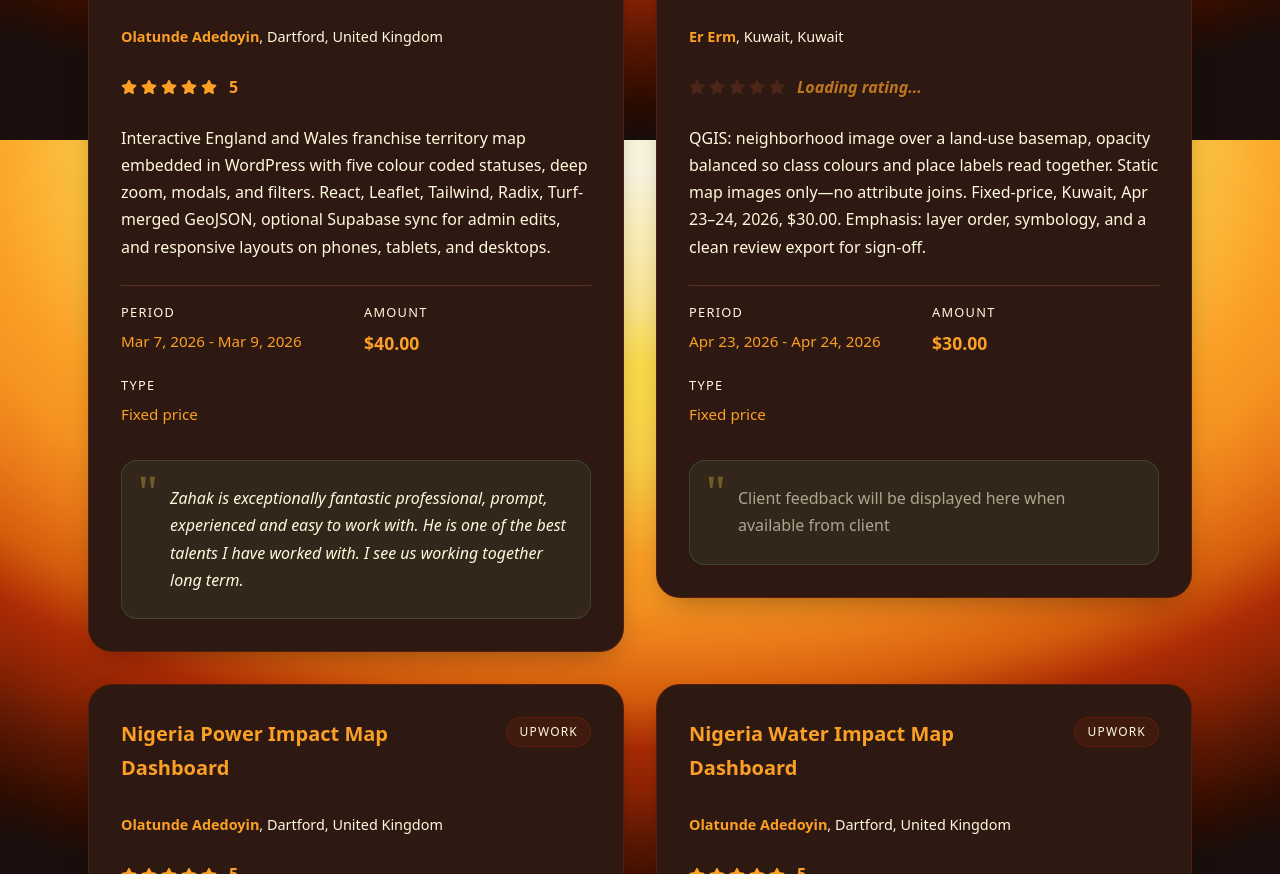
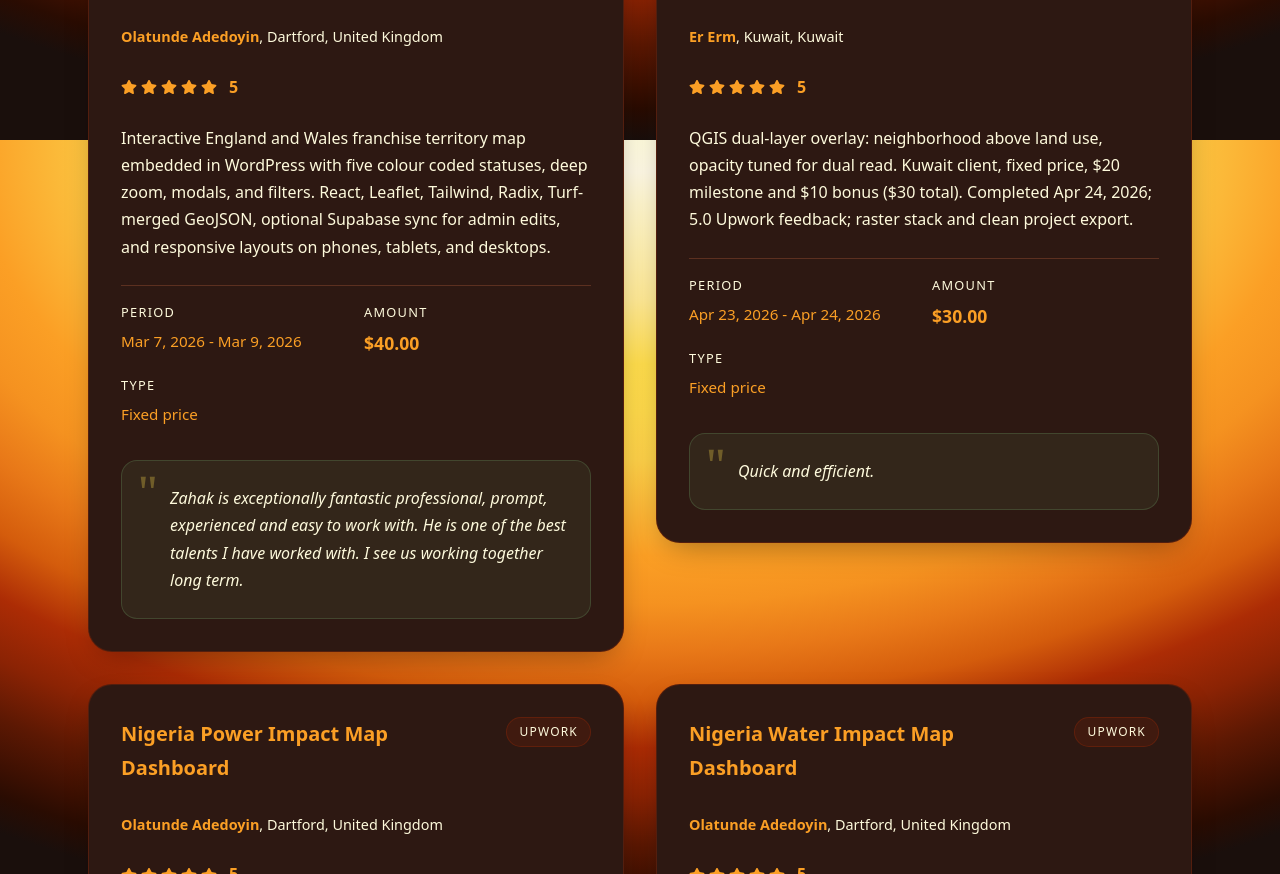
Before and after one commit to Waliz521/portfolio, a React (Vite) app: page /projects in a window 1280 px wide. Shown: the part 1460-2334 px from the top of the page. Built offline with nearby package versions, Linux system fonts and the light colour scheme; a web font is replaced by a local one.

Commit message:
Update QGIS overlay project: completed contract, 5.0 review, Apr 24 2026

```diff
--- a/src/data/testimonials.js
+++ b/src/data/testimonials.js
@@ -120,18 +120,18 @@ export const testimonials = [
     id: "qgis-overlay-two-maps",
     title: "Overlay two maps (QGIS — neighborhoods & land use)",
     description:
-      "QGIS: neighborhood image over a land-use basemap, opacity balanced so class colours and place labels read together. Static map images only—no attribute joins. Fixed-price, Kuwait, Apr 23–24, 2026, $30.00. Emphasis: layer order, symbology, and a clean review export for sign-off.",
-    rating: null,
+      "QGIS dual-layer overlay: neighborhood above land use, opacity tuned for dual read. Kuwait client, fixed price, $20 milestone and $10 bonus ($30 total). Completed Apr 24, 2026; 5.0 Upwork feedback; raster stack and clean project export.",
+    rating: 5.0,
     dateRange: "Apr 23, 2026 - Apr 24, 2026",
     amount: "$30.00",
     paymentType: "fixed",
-    testimonial: "",
+    testimonial: "Quick and efficient.",
     platform: "Upwork",
     clientName: "Er Erm",
     clientLocation: "Kuwait, Kuwait",
     category: "freelance",
     detailedDescription:
-      "The scope was to combine two client-supplied map images—neighborhoods by area and land use with area—into a single, readable QGIS project. The land-use graphic was used as the lower layer to carry colour and land-class patterns; the neighborhood graphic was placed above. Neighborhood opacity was reduced until land-use information stayed visible and neighborhood area names and boundaries could still be picked out, following a simple overlay model rather than a database merge. A PNG export (TheMap.png) was prepared for sign-off, and the QGIS project file was left structured so the client or a colleague could adjust transparency or order later. Engagement: fixed price, based in Kuwait, delivered within the Apr 23–24, 2026 window.",
+      "The scope was to combine two client-supplied map images—neighborhoods by area and land use with area—into a single, readable QGIS project. The land-use graphic was used as the lower layer to carry colour and land-class patterns; the neighborhood graphic was placed above. Neighborhood opacity was reduced until land-use information stayed visible and neighborhood area names and boundaries could still be picked out, following a simple overlay model rather than a database merge. A PNG export (TheMap.png) was prepared for sign-off, and the QGIS project file was left structured so the client or a colleague could adjust transparency or order later. The contract completed on Upwork on Apr 24, 2026: the $20.00 milestone released, a $10.00 bonus paid, the contract ended, and the client left a 5.0 rating with the public feedback quoted on this card.",
     technologies: [
       "QGIS",
       "Raster & image overlay",
@@ -143,7 +143,7 @@ export const testimonials = [
     solutions:
       "Standardized the draw order, applied controlled transparency to the top layer, and adjusted contrast and label visibility in QGIS so both themes stayed interpretable. Shared an interim export, refined once based on the client’s read of alignment and clarity, and handed off a tidy project file with the final settings.",
     results:
-      "Delivered an approved dual-map overlay in QGIS with export suitable for the client’s review; fixed-price contract total $30.00 (milestone and bonus) for the agreed Apr 23–24, 2026 window.",
+      "Closed contract Apr 24, 2026: $20.00 milestone plus $10.00 client bonus, $30.00 total, mutual 5.0 Upwork reviews. Handoff: dual-map QGIS build and sign-off export as agreed, with a smooth close from the client’s side in Kuwait.",
   },
   {
     id: "lake-huron-bathymetry-georgian-bay",
```
